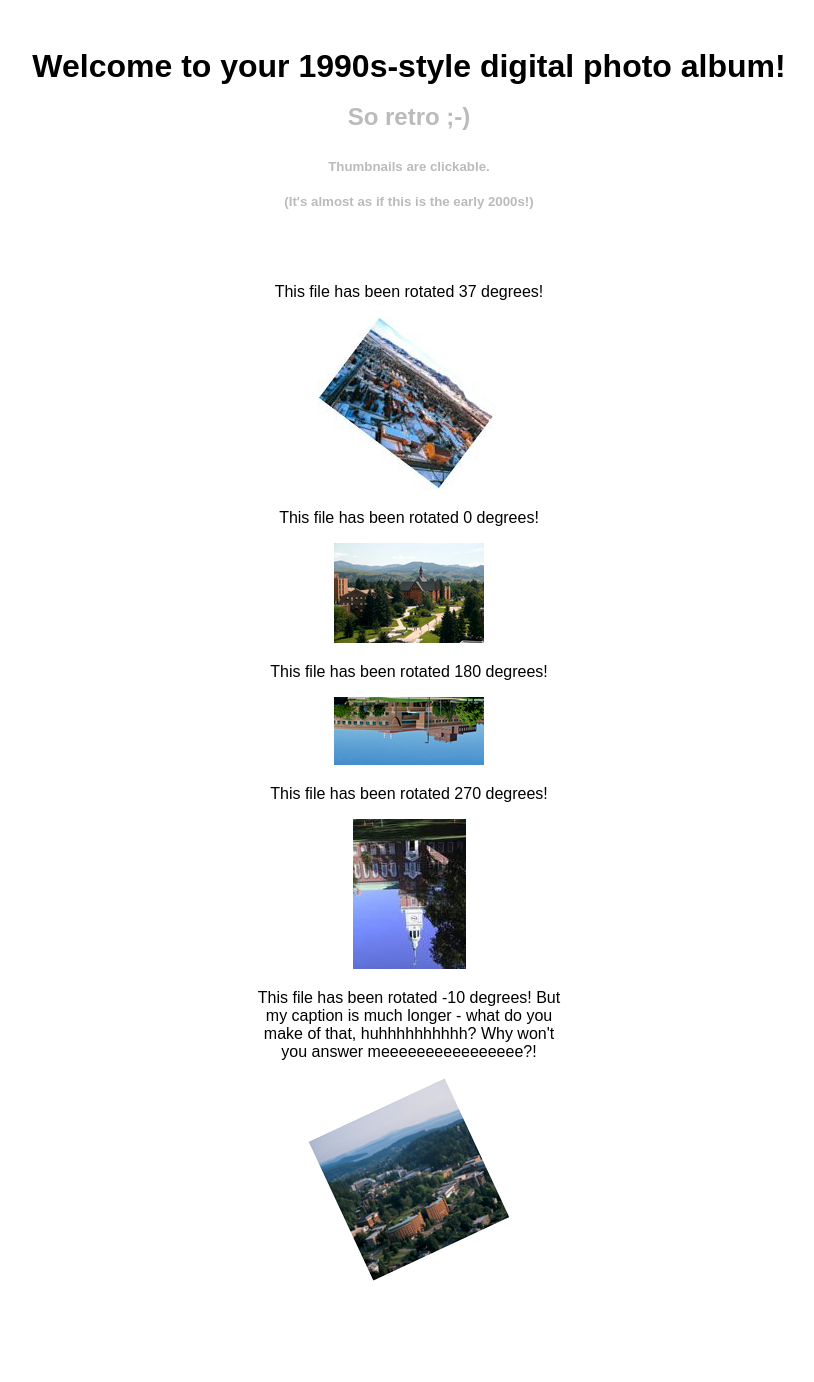
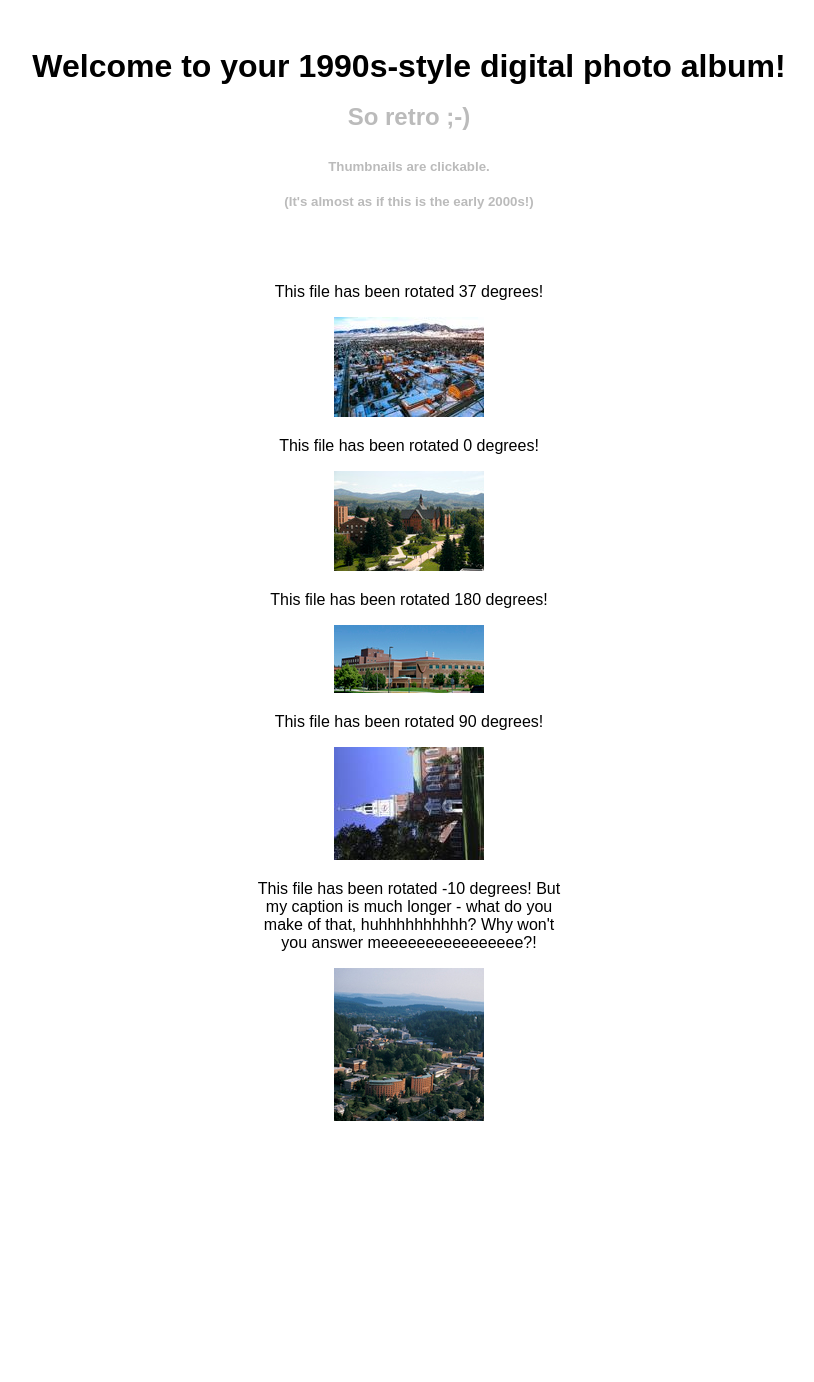
Before and after one commit to traviswpeters/cs460-2020-fall, a Jekyll site: the page pa1/sample/index.html, which Jekyll copies as it is, in a window 1280 px wide. Shown: the whole page, without its empty margins (231-1045 px from the left). Built offline with Jekyll 4.4.1, drawn with Linux system fonts in a browser that asks for light colours; after the commit the page ends 1221 px from its top, so only the background shows below that.

Commit message:
updated released (fixing a few quirks in solution and sample output)

```diff
--- a/pa1/sample/index.html
+++ b/pa1/sample/index.html
@@ -22,7 +22,7 @@
 				<a href="medium_photo2.jpg"><img src="thumb_photo2.jpg"></a>
 			</li>
 			<li>
-				<h3>This file has been rotated 270 degrees!</h3>
+				<h3>This file has been rotated 90 degrees!</h3>
 				<a href="medium_photoA.jpg"><img src="thumb_photoA.jpg"></a>
 			</li>
 			<li>
```
Also changed, not shown: pa1/sample/medium_photoA.jpg, pa1/sample/medium_photoD.jpg, pa1/sample/thumb_photo0.jpg, pa1/sample/thumb_photo2.jpg, pa1/sample/thumb_photoA.jpg, pa1/sample/thumb_photoD.jpg, 1 other file.
